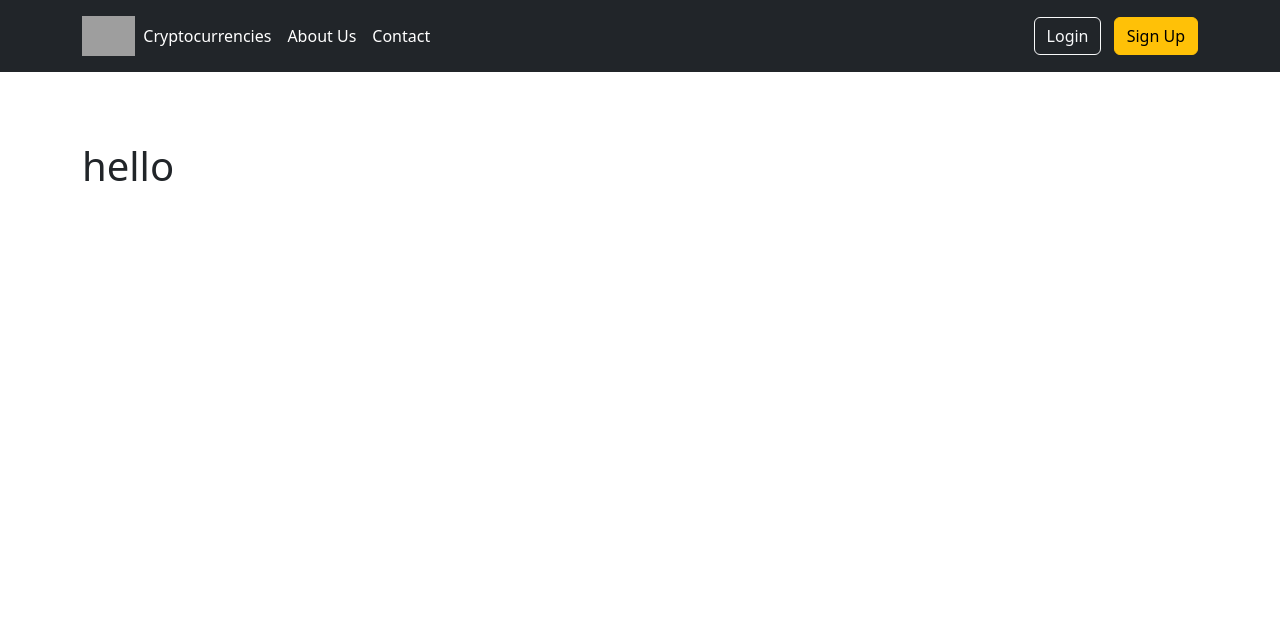
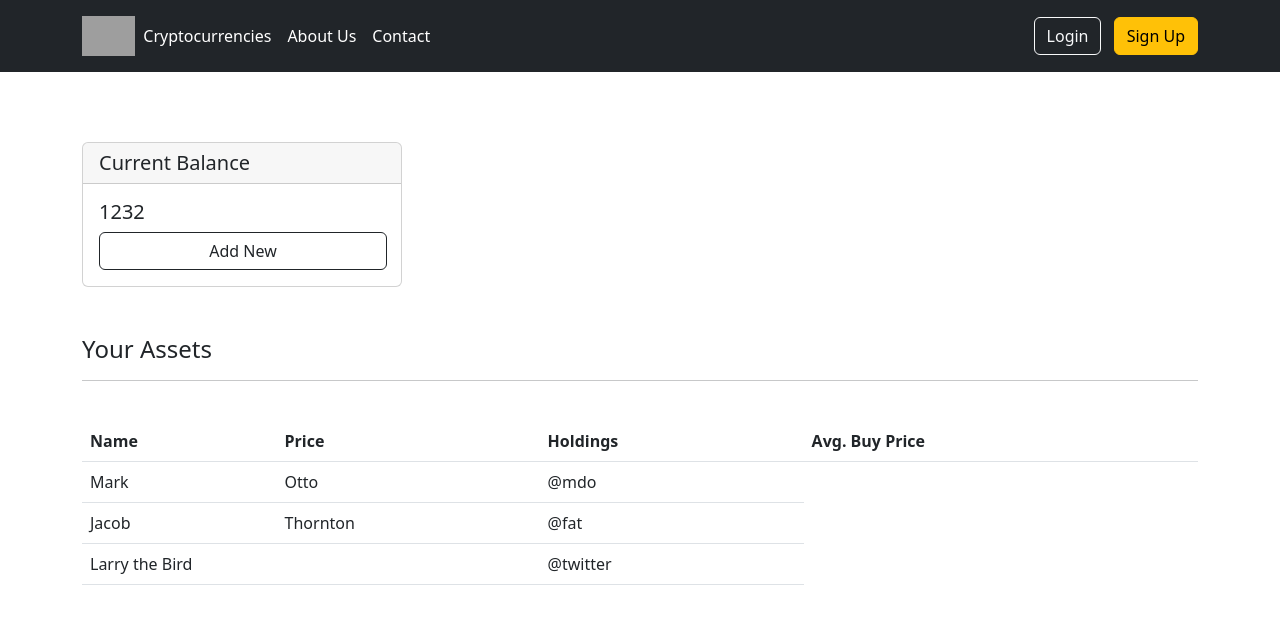
Before and after one commit to boracakirel/CryptoWallet, a Django app: template templates/dashboard.html in a window 1280 px wide. Shown: the top 624 px of the page. Run offline with Django 4.2, Linux system fonts and the light colour scheme; the template is opened without the code that fills it, so the values that code supplies are empty; some libraries are stand-ins or nearby versions; grey boxes are pictures that could not be loaded.

Commit message:
dashboard html file

```diff
--- a/templates/dashboard.html
+++ b/templates/dashboard.html
@@ -1,5 +1,41 @@
 {% extends 'layout.html' %}
 
 {% block body %}
-    <h1>hello</h1>
+    <div class="card" style="width:20rem">
+        <h5 class="card-header">Current Balance</h5>
+        <div class="card-body">
+            <h5 class="card-title">1232</h5>
+            <a href="#"  class="btn btn-outline-dark" style="width:18rem">Add New</a>
+        </div>
+    </div>
+    <br><br>
+    <h4>Your Assets</h4>
+    <hr>
+    <br>
+    <table class="table">
+        <thead>
+        <tr>
+            <th scope="col">Name</th>
+            <th scope="col">Price</th>
+            <th scope="col">Holdings</th>
+            <th scope="col">Avg. Buy Price</th>
+        </tr>
+        </thead>
+        <tbody>
+        <tr>
+            <td>Mark</td>
+            <td>Otto</td>
+            <td>@mdo</td>
+        </tr>
+        <tr>
+            <td>Jacob</td>
+            <td>Thornton</td>
+            <td>@fat</td>
+        </tr>
+        <tr>
+            <td colspan="2">Larry the Bird</td>
+            <td>@twitter</td>
+        </tr>
+        </tbody>
+    </table>
 {% endblock %}
```
